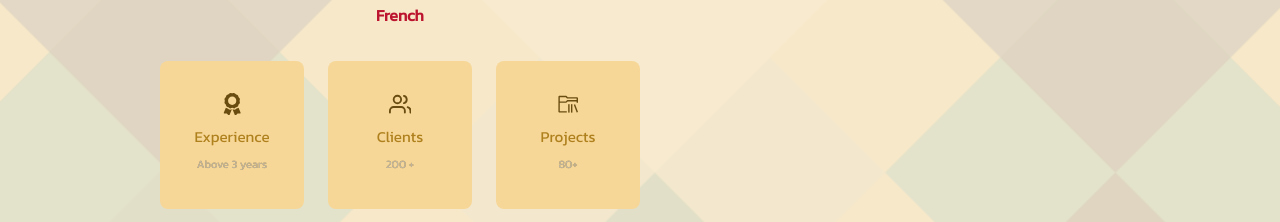
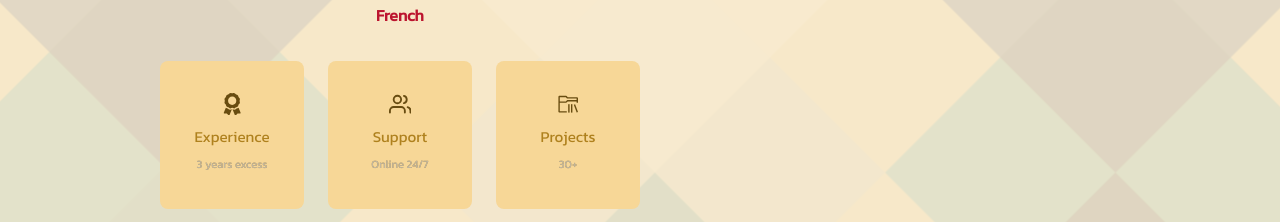
Before and after one commit to siegfred14/portfolio, a React (Create React App) app: page / in a window 1280 px wide. Shown: the part 1287-1509 px from the top of the page. Built offline with nearby package versions, Linux system fonts and the light colour scheme; a web font is replaced by a local one.

Commit message:
about content modified

```diff
--- a/src/components/about/About.js
+++ b/src/components/about/About.js
@@ -50,29 +50,23 @@ const About = () => {
             <article className="about_card">
               <FaAward className="about_icon" />
               <h5>Experience</h5>
-              <small>Above 3 years</small>
+              <small>3 years excess</small>
             </article>
 
             <article className="about_card">
               <FiUsers className="about_icon" />
-              <h5>Clients</h5>
-              <small>200 +</small>
+              <h5>Support</h5>
+              <small>Online 24/7</small>
             </article>
 
             <article className="about_card">
               <VscFolderLibrary className="about_icon" />
               <h5>Projects</h5>
-              <small>80+</small>
+              <small>30+</small>
             </article>
           </div>
-          {/* <a href="#contact"className="btn btn-primary">Contact Me</a> */}
         </div>
 
-        {/* <div className="about_me">
-          <figure className="about_me_image">
-            <img src={img} alt="" />
-          </figure>
-        </div> */}
         <div class="image-collage">
           <div class="image-collection">
             <img src={img} alt="image loading..." class="collage-img" />
```
